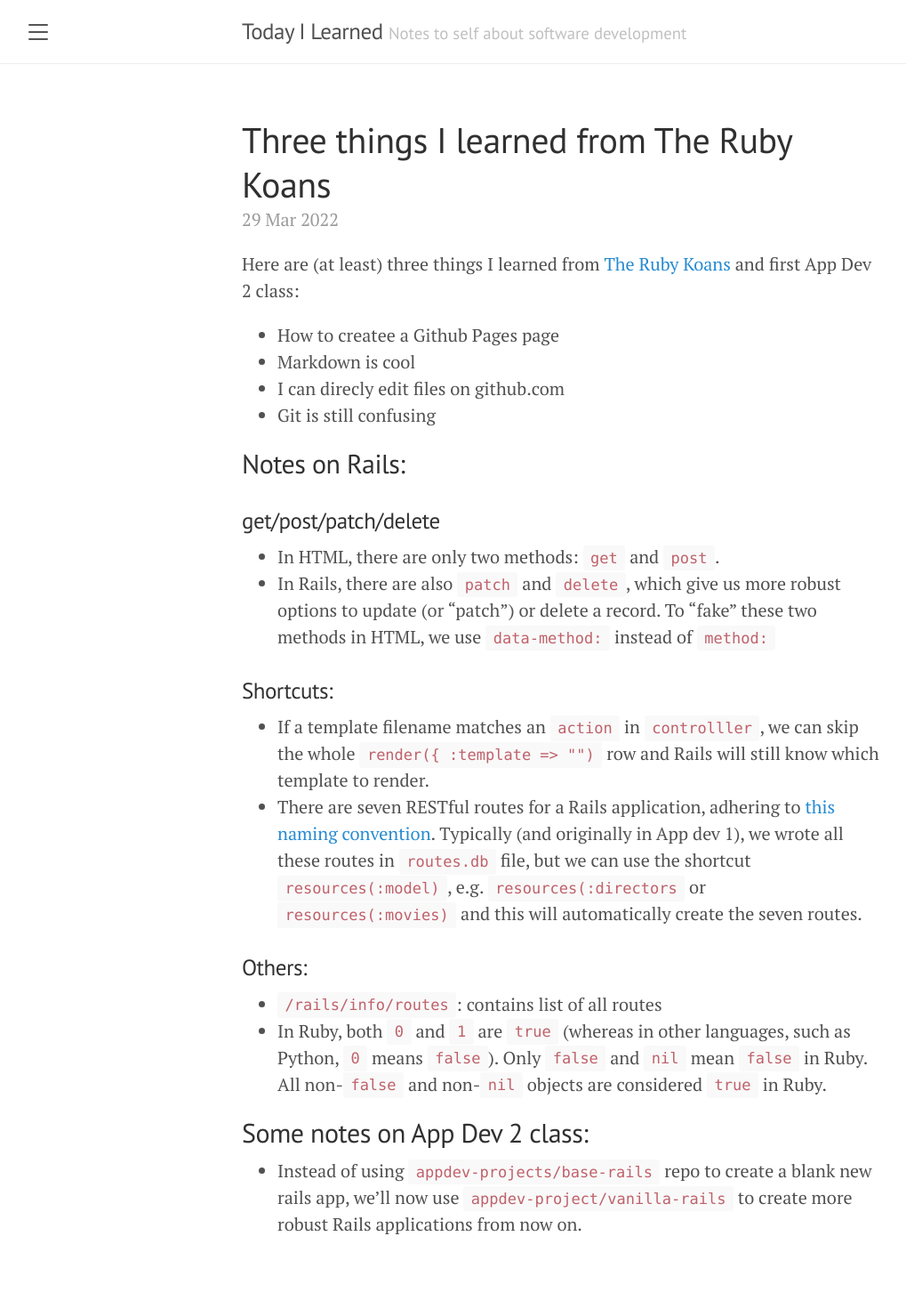
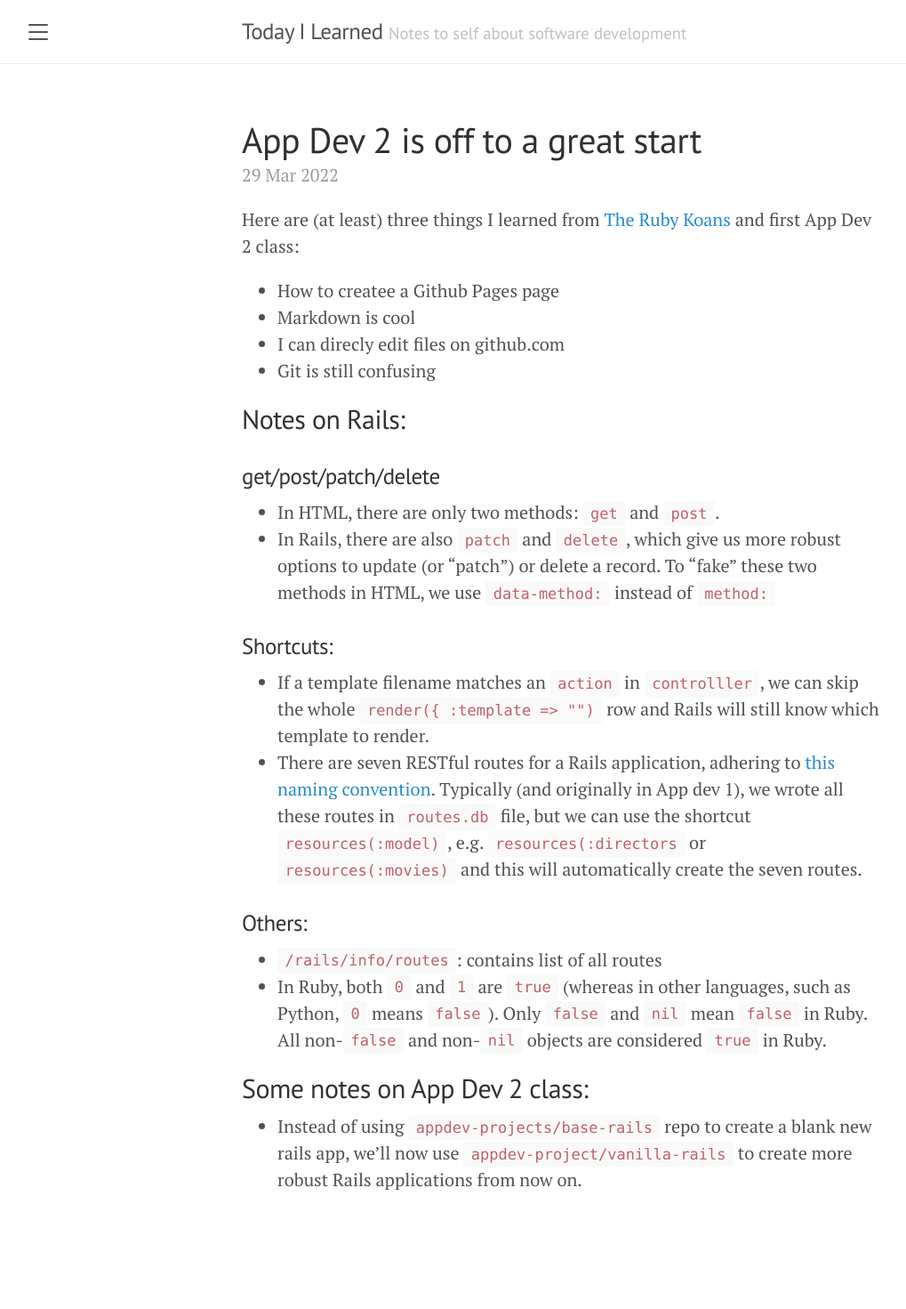
Before and after one commit to thaong91/tn-appdev-spr22, a Jekyll site: the page built from _posts/2022-03-29-three-things-i-learned-from-the-ruby-koans.md, in a window 1280 px wide. Shown: the whole page at 89% size, without its empty margins (8-1027 px from the left). Built offline with Jekyll 4.4.1, drawn with Linux system fonts in a browser that asks for light colours; after the commit the page ends 1421 px from its top, so only the background shows below that.

Commit message:
Update 2022-03-29-three-things-i-learned-from-the-ruby-koans.md

```diff
--- a/_posts/2022-03-29-three-things-i-learned-from-the-ruby-koans.md
+++ b/_posts/2022-03-29-three-things-i-learned-from-the-ruby-koans.md
@@ -1,6 +1,6 @@
 ---
 layout: post
-title: Three things I learned from The Ruby Koans
+title: App Dev 2 is off to a great start
 ---
 
 Here are (at least) three things I learned from [The Ruby Koans](http://rubykoans.com/) and first App Dev 2 class:
```
